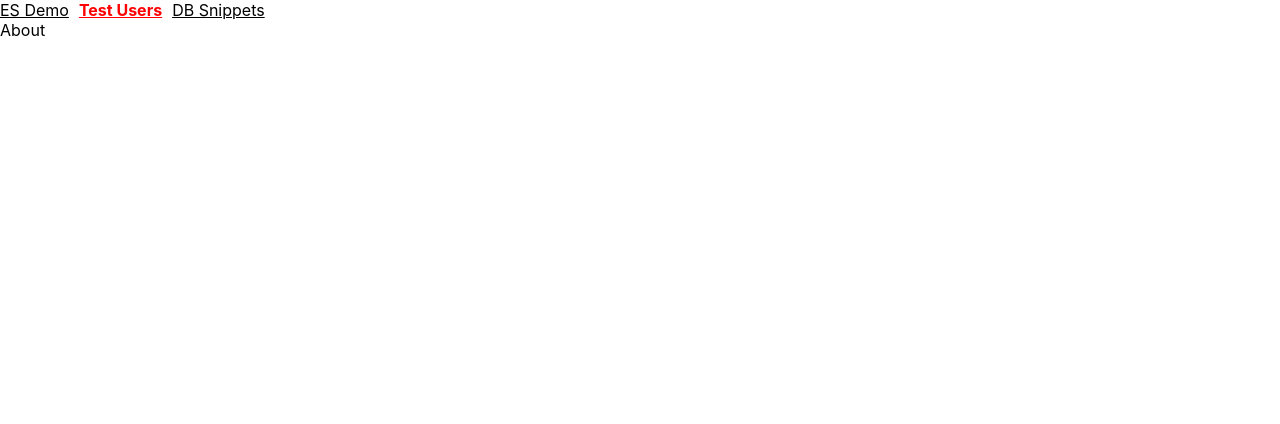
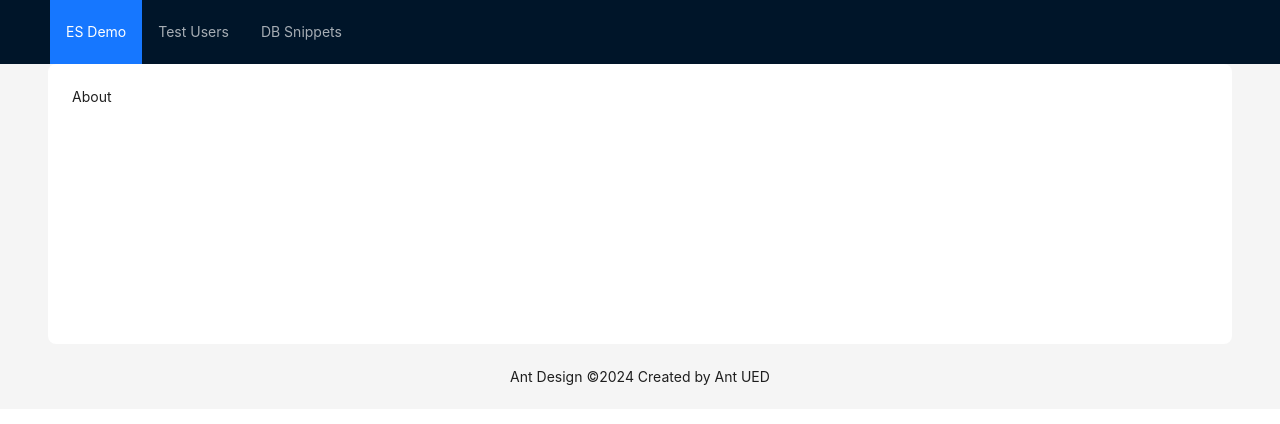
Before and after one commit to nc-ande/es-helper, a React (Create React App) app: page /es-helper/local-user in a window 1280 px wide. Shown: the top 424 px of the page. Built offline with nearby package versions, Linux system fonts and the light colour scheme.

Commit message:
Frame using antd layout

```diff
--- a/src/components/Frame.tsx
+++ b/src/components/Frame.tsx
@@ -1,23 +1,60 @@
-import {Link, NavLink, NavLinkRenderProps, Outlet} from "react-router-dom";
+import {Link, Outlet} from "react-router-dom";
 import React from "react";
 import {routes} from "../routes/routes";
+import {Layout, Menu, MenuProps, theme} from "antd";
+
+const {Header, Content, Footer} = Layout;
+
+type MenuItem = Required<MenuProps>['items'][number];
 
 export const Frame: React.FC = () => {
 
-    const navStyles = (props: NavLinkRenderProps): React.CSSProperties => {
-        return {
-            color: props.isActive ? 'red' : 'inherit',
-            fontWeight: props.isActive ? 'bold' : 'inherit',
-            marginRight: '10px'
-        };
-    }
+    const {
+        token: {colorBgContainer, borderRadiusLG},
+    } = theme.useToken();
+
+    const items: MenuItem[] = [
+        {
+            key: 'es-demo',
+            label: <Link to={routes.home.link}>ES Demo</Link>,
+        },
+        {
+            key: 'test-users',
+            label: <Link to={routes.localUser.link}>Test Users</Link>,
+        },
+        {
+            key: 'db-snippets',
+            label: <Link to={routes.dbSnippets.link}>DB Snippets</Link>,
+        },
+    ];
 
     return (
-        <>
-            <NavLink to={routes.home.link} style={navStyles}>ES Demo</NavLink>
-            <NavLink to={routes.localUser.link} style={navStyles}>Test Users</NavLink>
-            <NavLink to={routes.dbSnippets.link} style={navStyles}>DB Snippets</NavLink>
-            <Outlet/>
-        </>
+        <Layout>
+            <Header style={{display: 'flex', alignItems: 'center'}}>
+                <div className="demo-logo"/>
+                <Menu
+                    theme="dark"
+                    mode="horizontal"
+                    defaultSelectedKeys={['es-demo']}
+                    items={items}
+                    style={{flex: 1, minWidth: 0}}
+                />
+            </Header>
+            <Content style={{padding: '0 48px'}}>
+                <div
+                    style={{
+                        background: colorBgContainer,
+                        minHeight: 280,
+                        padding: 24,
+                        borderRadius: borderRadiusLG,
+                    }}
+                >
+                    <Outlet/>
+                </div>
+            </Content>
+            <Footer style={{textAlign: 'center'}}>
+                Ant Design ©{new Date().getFullYear()} Created by Ant UED
+            </Footer>
+        </Layout>
     )
 }
```
